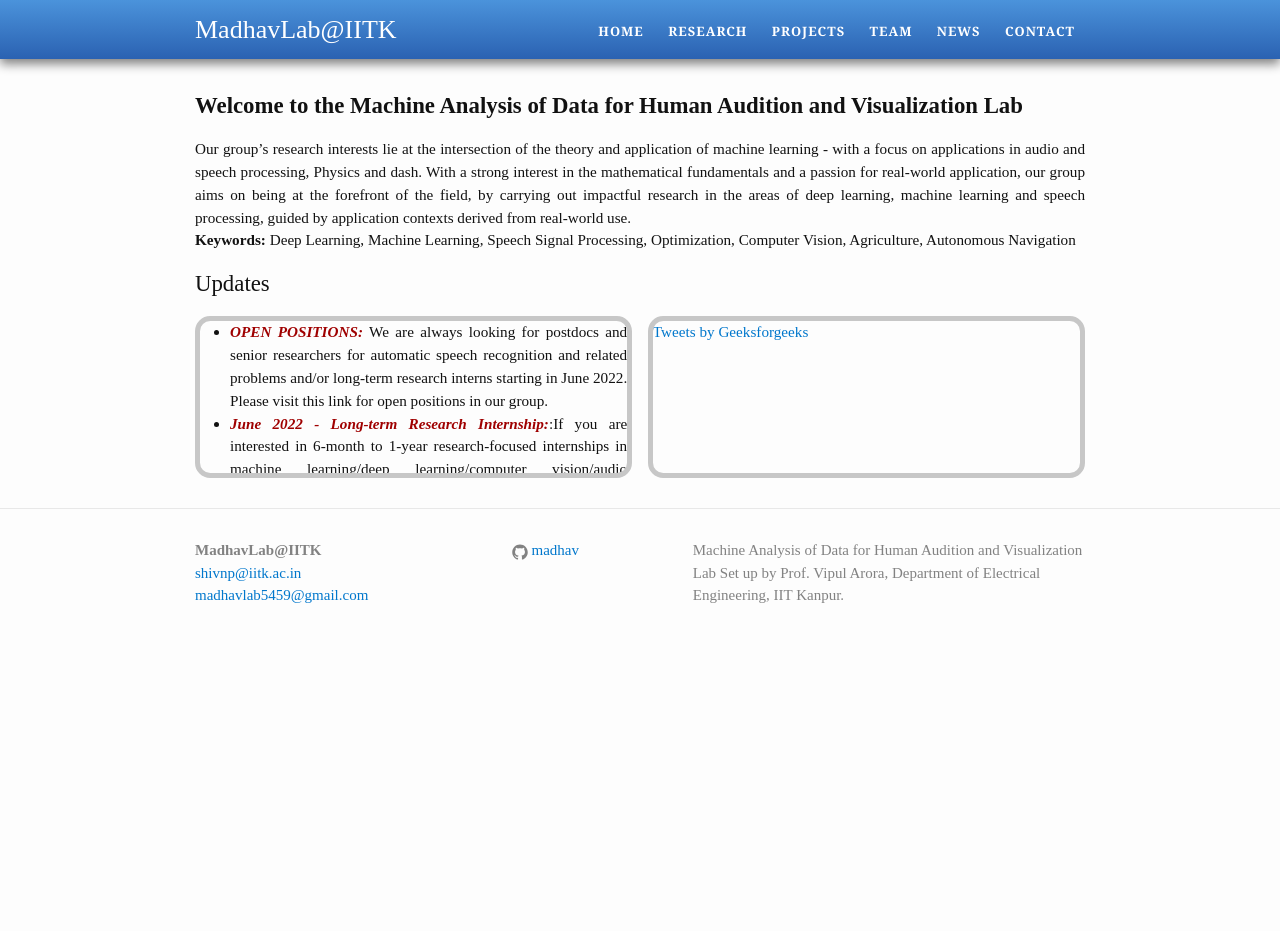
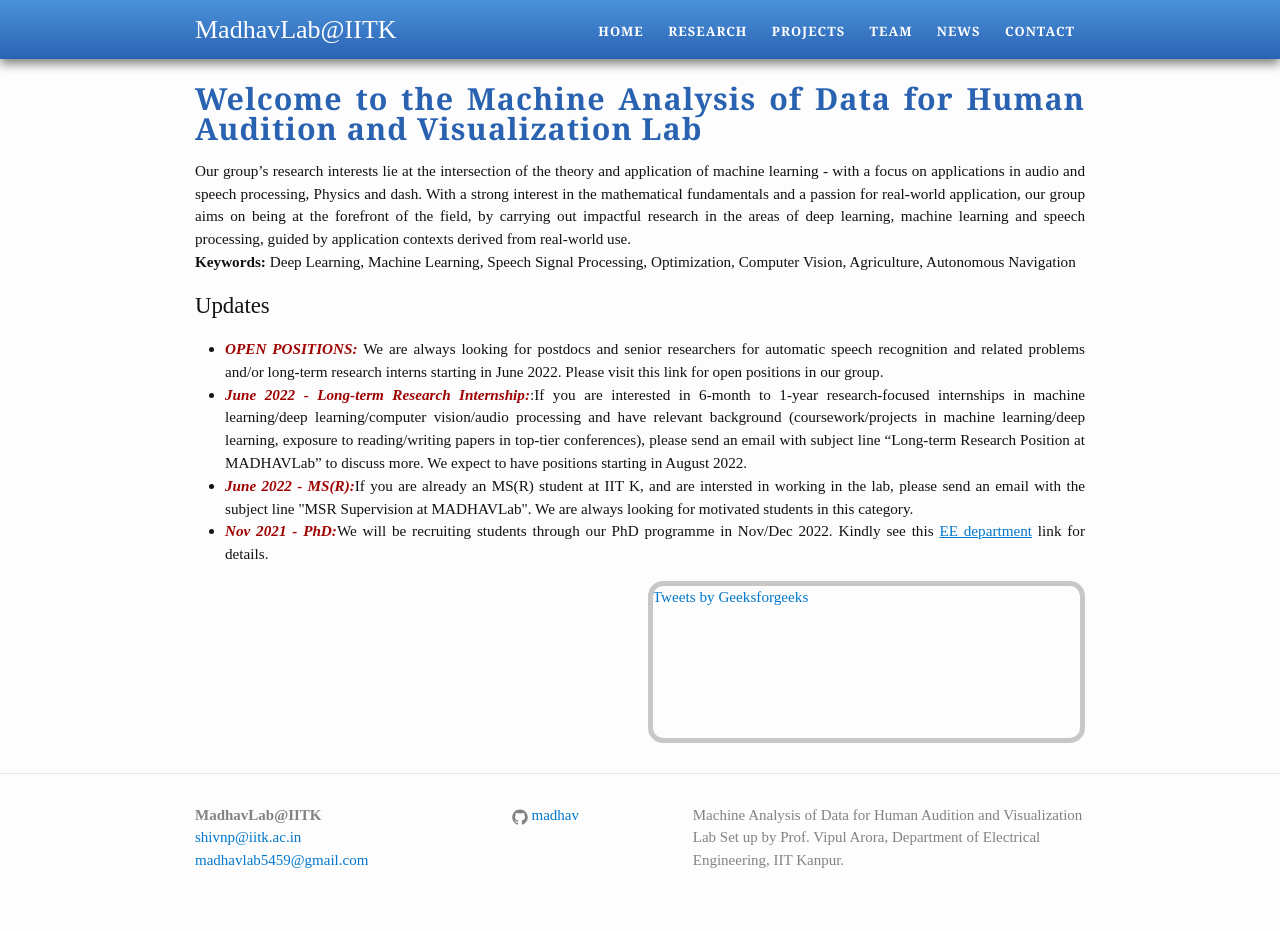
Before and after one commit to shivnp/madhavlab, a Jekyll site: the page built from index.html, in a window 1280 px wide. Built offline with Jekyll 4.4.1, drawn with Linux system fonts in a browser that asks for light colours; comment, search, counter and statistics services are not loaded; before the commit the page ends 900 px from its top, so only the background shows below that.

Commit message:
index.html update

```diff
--- a/index.html
+++ b/index.html
@@ -2,7 +2,7 @@
 layout: default
 ---
 <div class="home">
-    <h2><b>Welcome to the Machine Analysis of Data for Human Audition and Visualization Lab</b></h2>
+    <h1><b>Welcome to the Machine Analysis of Data for Human Audition and Visualization Lab</b></h1>
     <p>Our group’s research interests lie at the intersection of the theory and application
         of machine learning - with a focus on applications in audio and speech processing,
         Physics and dash. With a strong interest in the mathematical fundamentals and a
@@ -18,9 +18,7 @@ layout: default
 
 <h2>Updates</h2>
 
-<div>
-
-    <div class="updates" style="height: 10em; float: left; width: 48%; border-radius: 1em;border: 5px solid rgb(199, 199, 199); overflow-y: auto;">
+    <div>
     <ul>
     <li><i style="color:rgb(159, 0, 0)"><b>OPEN POSITIONS:</b></i> We are always looking for postdocs and senior
         researchers for automatic speech recognition and related problems and/or long-term
@@ -42,7 +40,7 @@ layout: default
 
     <div class="tweets" style="height: 10em; float: right; width: 48%; border-radius: 1em ;border: 5px solid rgb(199, 199, 199); overflow-y: auto;">
     <a class="twitter-timeline" href=
-           "https://twitter.com/geeksforgeeks?ref_src=twsrc%5Etfw">
+           "https://twitter.com/LabMadhav">
           <!-- In your code value of href tag will be changed -->
           Tweets by Geeksforgeeks
         </a>
@@ -53,4 +51,3 @@ layout: default
         <!-- It's a javascript file which will perform all
               actions which we need to show tweets-->
     </div>
-</div>
```
Also changed, not shown: 3 other files.
